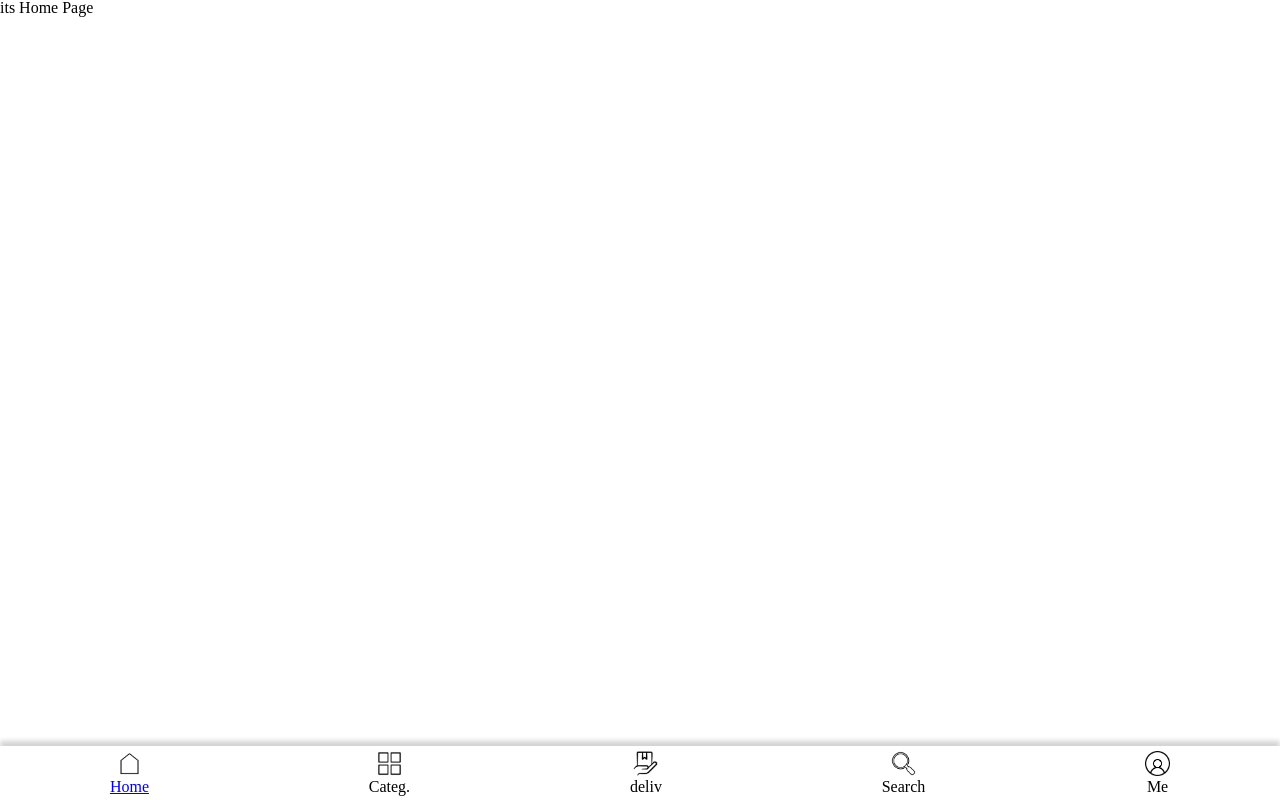
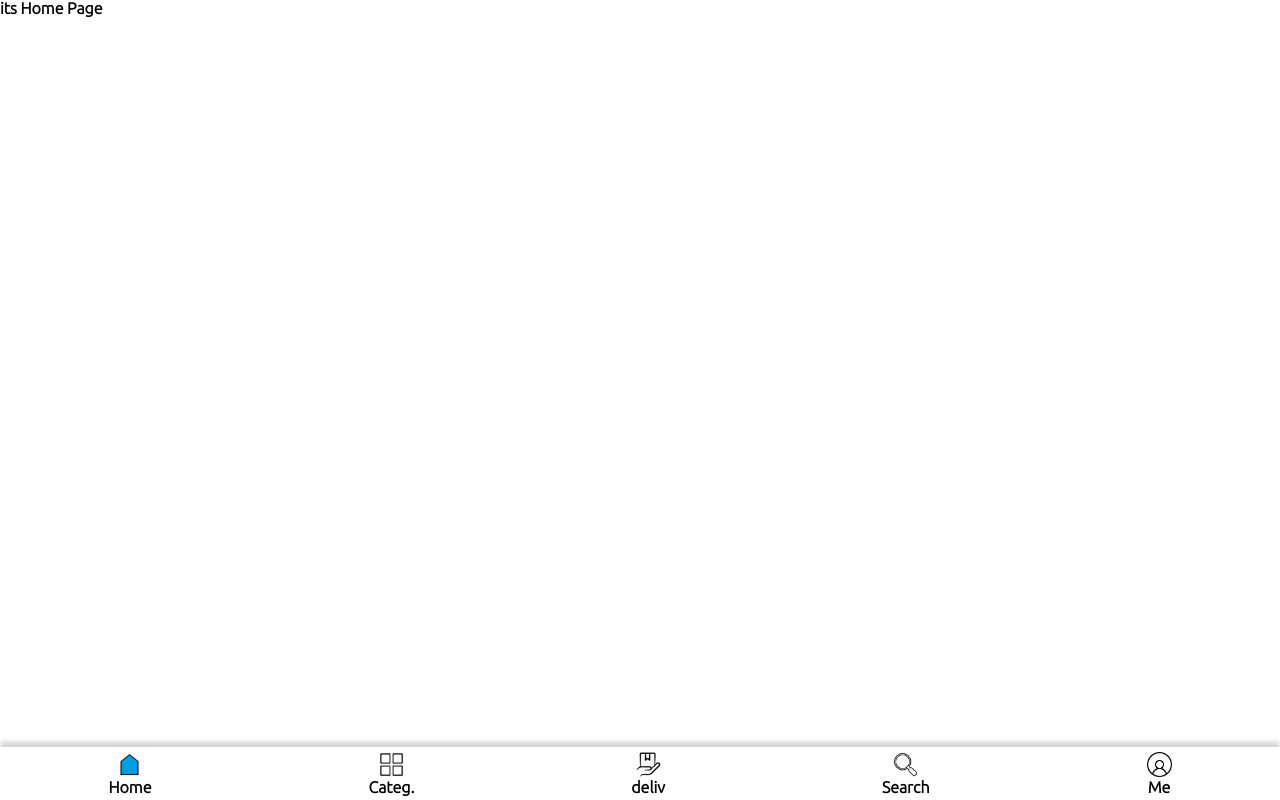
Before and after one commit to MrGio7/store, a React (Create React App) app: page /#/ in a window 1280 px wide. Built offline with nearby package versions, Linux system fonts and the light colour scheme.

Commit message:
added footer styling

```diff
--- a/src/Components/Footer.js
+++ b/src/Components/Footer.js
@@ -9,33 +9,54 @@ import HomePng from "../assets/IMG/Icons/Home.png";
 import MePng from "../assets/IMG/Icons/Me.png";
 import SearchPng from "../assets/IMG/Icons/Search.png";
 
-const Footer = () => {
+const Footer = props => {
+  const path = window.location.pathname;
   return (
     <div className="footer">
       <div className="home">
         <Link to="/">
-          <img src={HomePng} alt="Home" />
+          <img
+            src={HomePng}
+            alt="Home"
+            className={path === "/" ? "selected" : null}
+          />
           <h2>Home</h2>
         </Link>
       </div>
 
       <div className="categories">
-        <img src={CategoryPng} alt="categories" />
+        <img
+          src={CategoryPng}
+          alt="categories"
+          className={path === "/categories" ? "selected" : null}
+        />
         <h2>Categ.</h2>
       </div>
 
       <div className="delivery">
-        <img src={DeliveryPng} alt="Delivery" />
+        <img
+          src={DeliveryPng}
+          alt="Delivery"
+          className={path === "/delivery" ? "selected" : null}
+        />
         <h2>deliv</h2>
       </div>
 
       <div className="search">
-        <img src={SearchPng} alt="Search" />
+        <img
+          src={SearchPng}
+          alt="Search"
+          className={path === "/search" ? "selected" : null}
+        />
         <h2>Search</h2>
       </div>
 
       <div className="me">
-        <img src={MePng} alt="account" />
+        <img
+          src={MePng}
+          alt="account"
+          className={path === "/account" ? "selected" : null}
+        />
         <h2>Me</h2>
       </div>
     </div>
--- a/src/assets/SCSS/App.scss
+++ b/src/assets/SCSS/App.scss
@@ -1,3 +1,5 @@
+@import url('https://fonts.googleapis.com/css?family=Ubuntu:300&display=swap');
+
 /* http://meyerweb.com/eric/tools/css/reset/
    v2.0 | 20110126
    License: none (public domain)
@@ -20,7 +22,7 @@ time, mark, audio, video {
 	padding: 0;
 	border: 0;
 	font-size: 100%;
-	font: inherit;
+	font-family: 'Ubuntu', sans-serif;
 	vertical-align: baseline;
 }
 /* HTML5 display-role reset for older browsers */
--- a/src/assets/SCSS/Footer.scss
+++ b/src/assets/SCSS/Footer.scss
@@ -6,17 +6,27 @@
   display: flex;
   flex-direction: row;
   justify-content: space-around;
-  padding:5px 0;
+  padding: 5px 0;
   box-shadow: 0px -5px 5px lightgray;
 
-  div{
+  .selected {
+    background-image: linear-gradient(#009de0, #009de0);
+    background-size: 94% 94%;
+    background-repeat: no-repeat;
+    background-position: center;
+  }
+
+  div {
     text-align: center;
     cursor: pointer;
 
-    img{
-        width: 25px;
-    }:hover{
-        background-color: #009de0;
+    a {
+      text-decoration: none;
+      color: black;
+    }
+
+    img {
+      width: 25px;
     }
   }
 }
```
Also changed, not shown: src/assets/IMG/Icons/Home.png.
